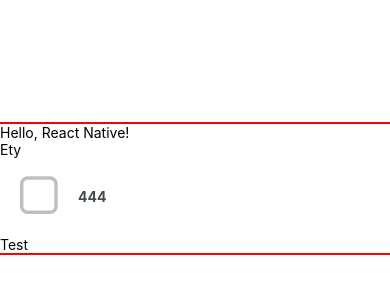
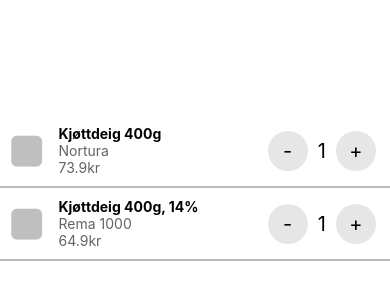
Before and after one commit to Simenf05/start-ntnu-hackathon-2025, a React Native app in the folder frontend/: screen / in a window 390 px wide. Shown: the part 234-534 px from the top of the page. Built offline with nearby package versions, Linux system fonts and the light colour scheme.

Commit message:
added more things

```diff
--- a/frontend/App.js
+++ b/frontend/App.js
@@ -1,13 +1,43 @@
+import React from "react"
 import { StatusBar } from 'expo-status-bar';
 import { StyleSheet, Text, View } from 'react-native';
 import ListItem from './components/ListItem'
 
 export default function App() {
+
+    const [listItems, setListItems] = React.useState([
+        { id: 1, itemName: "Kjøttdeig 400g", brand: "Nortura", price: 73.9, count: 1 },
+        { id: 2, itemName: "Kjøttdeig 400g, 14%", brand: "Rema 1000", price: 64.9, count: 1 }
+    ]);
+
+    const handleChangeCount = (id, newCount) => {
+        setListItems(prev =>
+            prev
+                .map(item => item.id === id ? { ...item, count: newCount } : item)
+                .filter(item => item.count > 0)
+        );
+    };
+
+    const handleToggleChecked = (id) => {
+        setListItems(prev =>
+            prev.map(item => item.id === id ? { ...item, checked: !item.checked } : item)
+        );
+        };
+
     return (
         <View style={styles.container}>
             <Text></Text>
             <StatusBar style="auto" />
-            <ListItem />
+            {listItems.map(item => (
+                <ListItem
+                    key={item.id}
+                    itemName={item.itemName}
+                    brand={item.brand}
+                    price={item.price}
+                    count={item.count}
+                    onChangeCount={(newCount) => handleChangeCount(item.id, newCount)}
+                />
+            ))}
 
         </View>
     );
--- a/frontend/components/ListItem.jsx
+++ b/frontend/components/ListItem.jsx
@@ -1,38 +1,87 @@
 import React from "react";
 import { Text, View, StyleSheet, Pressable } from "react-native";
 import { Button, CheckBox } from "@rneui/base"
+import { FontAwesome } from '@expo/vector-icons';
 
-export default function ListItem() {
-    const [checked, setChecked] = React.useState(false)
-    const toggleChecked = () => setChecked(!checked)
+const gray = "rgba(187, 187, 187, 1)"
+const textGray = "rgba(99, 99, 99, 1)"
+const lightGray = "rgba(230, 230, 230, 1)"
+
+export default function ListItem(props) {
+    // const [checked, setChecked] = React.useState(false)
+    // const toggleChecked = () => setChecked(!checked)
+
+    const checked= props.checked
+    const onToggleChecked= () => props.onToggleChecked()
+
+    // const incrementCount = () => setCount(count + 1)
+    // const decrementCount = () => setCount(count - 1)
+
     return (
-        <View style={styles.main}>
-            <View>
-                <Text>Hello, React Native!</Text>
-                <Text>Ety</Text>
+        <View style={[styles.tile, {backgroundColor: checked ? "#eee" : "#fff"}]}>
+            <View style={[styles.checkbox, styles.general, ]}>
+                <CheckBox
+                    onPress={() => toggleChecked()}
+                    checked={checked}
+                    size={36}
+                    checkedIcon="check-square"
+                    uncheckedIcon="square"
+                    containerStyle={{ padding: 0, margin: 0, backgroundColor: "transparent" }}
+                ></CheckBox>
             </View>
-            <CheckBox
-                onPress={() => toggleChecked()}
-                checked={checked}
-                size={48}
-                title={checked ? "rrt" : "444"}
-            ></CheckBox>
-            <Pressable onPress={() => console.log(2)}><Text>Test</Text></Pressable>
+            <View style={[styles.itemInfo, styles.general, {opacity: checked ? 0.5 : 1}]}>
+                <Text style={{fontWeight: "bold"}}>{props.itemName}</Text>
+                <Text style={{color: textGray}}>{props.brand}</Text>
+                <Text style={{color: textGray}}>{props.price}kr</Text>
+            </View>
+            <View style={[styles.amount, styles.general, {opacity: checked ? 0.5 : 1}]}>
+                <Pressable onPress={() => props.onChangeCount(props.count - 1)} style={styles.amountButtons}>
+                    <Text style={styles.amountText}>-</Text>
+                </Pressable>
+                <Text style={styles.amountText}>{props.count}</Text>
+                <Pressable onPress={() => props.onChangeCount(props.count + 1)} style={styles.amountButtons}>
+                    <Text style={styles.amountText}>+</Text>
+                </Pressable>
+            </View>
         </View>
     );
 }
 
 const styles = StyleSheet.create({
-    main: {
+    tile: {
         width: "100%",
-        borderWidth: 2,
-        borderStyle: "solid",
-        borderColor: "#f00",
-        borderRightWidth: 0,
-        borderLeftWidth: 0,
-        display: "flex",
+        borderBottomWidth: 2,
+        borderBottomColor: gray,
+        flexDirection: "row",
+        alignItems: "center",
+        paddingVertical: 10,
+    },
+    general: {
         justifyContent: "center",
-        textAlign: "center",
-        fontSize: 48
+    },
+    checkbox: {
+        width: "15%",
+        alignItems: "center",
+    },
+    itemInfo: {
+        width: "60%",
+    },
+    amount: {
+        width: "15%",
+        flexDirection: "row",
+        gap: 10,
+        alignItems: "center",
+    },
+    amountButtons: {
+        backgroundColor: lightGray,
+        width: 40,
+        justifyContent: "center",
+        alignItems: "center",
+        height: 40,
+        borderRadius: 600,
+    },
+    amountText: {
+        fontSize: 20,
+        textAlign: "center"
     }
-})
+});
--- a/frontend/package.json
+++ b/frontend/package.json
@@ -9,6 +9,7 @@
     "web": "expo start --web"
   },
   "dependencies": {
+    "@expo/vector-icons": "^15.0.2",
     "@rneui/base": "^4.0.0-rc.7",
     "@rneui/themed": "^4.0.0-rc.8",
     "expo": "~54.0.13",
```
Also changed, not shown: 1 other file (tests, documents, lock files or other folders).
